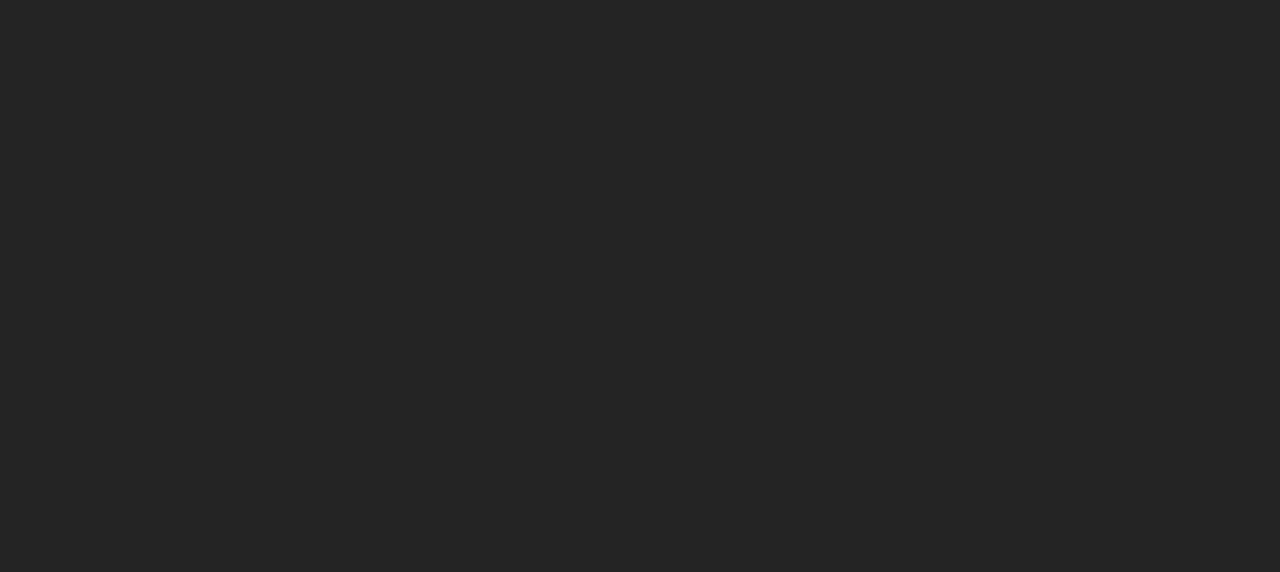
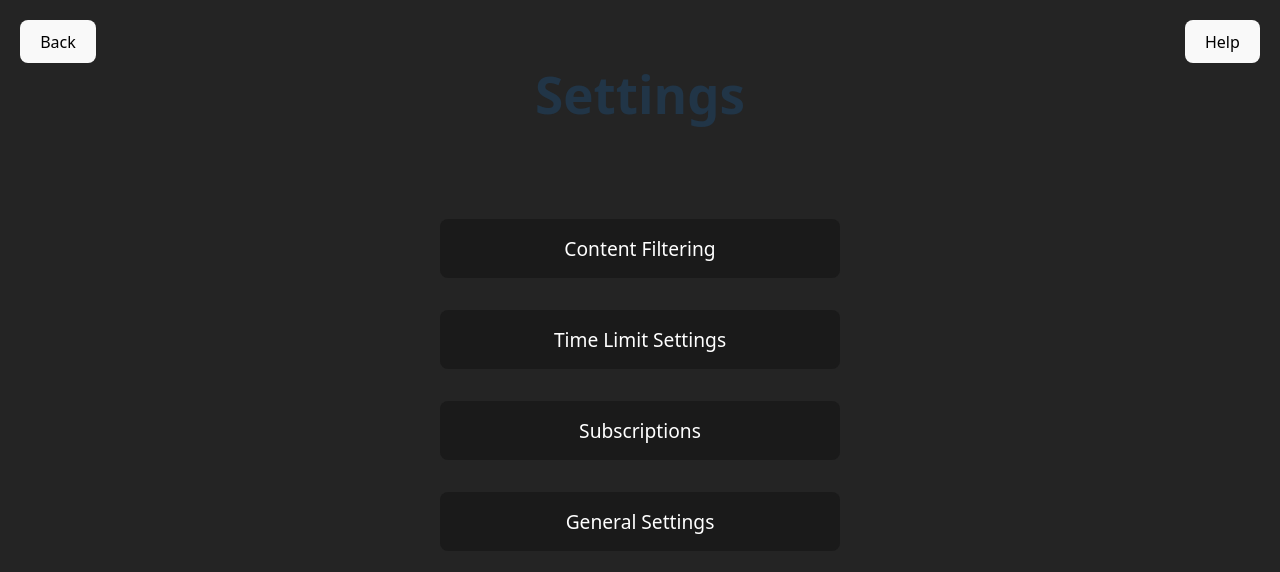
Before and after one commit to Zhai790/CPSC-481, a React (Vite) app in the folder my-react-app/: page /settings in a window 1280 px wide. Before the commit this address had no page. Shown: the top 572 px of the page. Built offline with nearby package versions, Linux system fonts and the light colour scheme.

Commit message:
Added Security and settings page

```diff
--- a/my-react-app/src/App.tsx
+++ b/my-react-app/src/App.tsx
@@ -1,13 +1,17 @@
 import { BrowserRouter as Router, Routes, Route } from "react-router-dom";
 import Welcome from "./pages/Welcome";
 import ParentHome from "./pages/ParentHome";
+import SecurityPage from './pages/SecurityPage';
+import Settings from './pages/Settings';
 
 export default function App() {
   return (
     <Router>
       <Routes>
         <Route path="/" element={<Welcome />} />
+        <Route path="/security" element={<SecurityPage />} />
         <Route path="/parent-home" element={<ParentHome />} />
+        <Route path="/settings" element={<Settings />} />
       </Routes>
     </Router>
   );
--- a/my-react-app/src/pages/ParentHome.tsx
+++ b/my-react-app/src/pages/ParentHome.tsx
@@ -1,24 +1,36 @@
 import "./ParentHome.css";
+import { useNavigate } from 'react-router-dom';
+
+
 
 const ParentHome = () => {
+  const navigate = useNavigate();
+
+  const handleBackButtonClick = () => {
+    navigate('/'); // Navigate to the Welcome page (root path)
+  };
+
+  const handleSettingsButtonClick = () => {
+    navigate('/settings'); // Navigate to the Welcome page (root path)
+  };
     return (
       <div className="page-container">
       {/* Back Button */}
-      <button className="back-button">Back</button>
+      <button onClick={handleBackButtonClick} className="back-button">Back</button>
 
       {/* Welcome message */}
       <h1 className="welcome-message">Welcome Parent_Name</h1>
 
       {/* Image Container */}
       <div className="image-container">
-        <img src="./assets/360_F_130365758_ETX4W9NYSmhfO8NGnlaHmFkC1Q0osrSx.webp" alt="Main" className="image" />
+        <img src="src/assets/360_F_130365758_ETX4W9NYSmhfO8NGnlaHmFkC1Q0osrSx.webp" alt="Main" className="image" />
       </div>
 
       {/* Buttons */}
       <div className="button-container">
-        <button className="button">Button 1</button>
-        <button className="button">Button 2</button>
-        <button className="button">Button 3</button>
+        <button className="button">Insights</button>
+        <button onClick={handleSettingsButtonClick} className="button">Settings</button>
+        <button className="button">Notifications</button>
       </div>
     </div>
   );
--- /dev/null
+++ b/my-react-app/src/pages/SecurityPage.tsx
@@ -0,0 +1,105 @@
+import { useState, useEffect } from 'react';
+import { useNavigate } from 'react-router-dom';
+
+const SecurityPage = () => {
+  const navigate = useNavigate();
+  const [, setHoldingTime] = useState(0);
+  const [isHolding, setIsHolding] = useState(false);
+  const [timer, setTimer] = useState<number | null>(null);
+
+  const handleFingerprintButtonPress = () => {
+    // Navigate to the Parent Home page
+    setTimeout(() => {
+      navigate("/parent-home");
+    }, 500); // Delay before navigating
+  };
+
+  // Timer to track how long the button is held
+  const handleMouseDown = () => {
+    setIsHolding(true);
+    setHoldingTime(0);
+
+    // Set the timer to automatically trigger navigation after 3 seconds
+    const countdownTimer = setInterval(() => {
+      setHoldingTime((prevTime) => {
+        if (prevTime >= 3) {
+          // Automatically navigate once 3 seconds have passed
+          handleFingerprintButtonPress();
+          clearInterval(countdownTimer);
+        }
+        return prevTime + 1;
+      });
+    }, 1000);
+
+    setTimer(countdownTimer); // Save the interval ID to clear it later if needed
+  };
+
+  const handleMouseUp = () => {
+    if (isHolding) {
+      setIsHolding(false);
+      clearInterval(timer!); // Clear the timer when the mouse is released
+    }
+  };
+
+  // Back button logic
+  const handleBackButtonClick = () => {
+    navigate('/'); // Navigate to the Welcome page
+  };
+
+  // Help button logic
+  const handleHelpButtonClick = () => {
+    alert("This is the help page. Please hold the fingerprint button for access.");
+  };
+
+  useEffect(() => {
+    // Cleanup interval if the component is unmounted
+    return () => {
+      if (timer) {
+        clearInterval(timer);
+      }
+    };
+  }, [timer]);
+
+
+  return (
+    <div style={{ position: 'relative', padding: '2rem', textAlign: 'center' }}>
+      {/* Back Button */}
+      <button
+        onClick={handleBackButtonClick}
+        style={{ position: 'absolute', top: '20px', left: '20px' }}
+      >
+        Back
+      </button>
+
+      {/* Help Button */}
+      <button
+        onClick={handleHelpButtonClick}
+        style={{ position: 'absolute', top: '20px', right: '20px' }}
+      >
+        Help
+      </button>
+
+      {/* Fingerprint Button */}
+      <button
+        onMouseDown={handleMouseDown}
+        onMouseUp={handleMouseUp}
+        style={{
+          padding: '2rem',
+          fontSize: '2rem',
+          background: 'url(src/assets/fingerprint-icon.webp) no-repeat center center',
+          backgroundSize: 'cover',
+          width: '200px',
+          height: '200px',
+          border: 'none',
+          cursor: 'pointer',
+        }}
+      >
+      </button>
+
+      {/* Text below the fingerprint button */}
+      <p>{isHolding ? `Scanning Fingerprint, please keep kolding...` : ''}</p>
+    </div>
+  );
+};
+
+export default SecurityPage;
--- /dev/null
+++ b/my-react-app/src/pages/Settings.tsx
@@ -0,0 +1,89 @@
+import React from 'react';
+import { useNavigate } from 'react-router-dom';
+
+const Settings = () => {
+  const navigate = useNavigate();
+
+  // Navigation logic for the back button
+  const handleBackButtonClick = () => {
+    navigate('/parent-home'); // Navigate to the Welcome page
+  };
+
+  // Navigation logic for the help button
+  const handleHelpButtonClick = () => {
+    alert("This is the help page. You can configure your settings here.");
+  };
+
+  // Button click handlers for each of the settings options
+  const handleContentFilteringClick = () => {
+    alert("Content Filtering settings will be here.");
+  };
+
+  const handleTimeLimitSettingsClick = () => {
+    alert("Time Limit settings will be here.");
+  };
+
+  const handleSubscriptionsClick = () => {
+    alert("Subscription settings will be here.");
+  };
+
+  const handleGeneralSettingsClick = () => {
+    alert("General settings will be here.");
+  };
+
+  return (
+    <div style={{ padding: '2rem', textAlign: 'center', position: 'relative' }}>
+      {/* Back Button */}
+      <button
+        onClick={handleBackButtonClick}
+        style={{ position: 'absolute', top: '20px', left: '20px' }}
+      >
+        Back
+      </button>
+
+      {/* Help Button */}
+      <button
+        onClick={handleHelpButtonClick}
+        style={{ position: 'absolute', top: '20px', right: '20px' }}
+      >
+        Help
+      </button>
+
+      {/* Header */}
+      <h1>Settings</h1>
+
+      {/* Buttons for the settings options */}
+      <div style={{ display: 'flex', flexDirection: 'column', alignItems: 'center', marginTop: '5rem' }}>
+        <button onClick={handleContentFilteringClick} style={buttonStyle}>
+          Content Filtering
+        </button>
+        <button onClick={handleTimeLimitSettingsClick} style={buttonStyle}>
+          Time Limit Settings
+        </button>
+        <button onClick={handleSubscriptionsClick} style={buttonStyle}>
+          Subscriptions
+        </button>
+        <button onClick={handleGeneralSettingsClick} style={buttonStyle}>
+          General Settings
+        </button>
+      </div>
+    </div>
+  );
+};
+
+// Button styling reused for all buttons
+const buttonStyle: React.CSSProperties = {
+  padding: '1rem 2rem',
+  fontSize: '1.2rem',
+  margin: '1rem',
+  backgroundColor: '#1a1a1a',
+  color: 'white',
+  border: 'none',
+  borderRadius: '8px',
+  cursor: 'pointer',
+  transition: 'background-color 0.3s ease',
+  width: '80%',
+  maxWidth: '400px',
+};
+
+export default Settings;
--- a/my-react-app/src/pages/Welcome.tsx
+++ b/my-react-app/src/pages/Welcome.tsx
@@ -11,7 +11,7 @@ export default function Welcome() {
 
       <div className="button-container">
         <button className="kids-button">Kids</button>
-        <button className="parents-button" onClick={() => navigate("/parent-home")}>Parents</button>
+        <button className="parents-button" onClick={() => navigate("/security")}>Parents</button>
       </div>
 
       <button className="help-button">Help</button>
```
Also changed, not shown: my-react-app/src/assets/fingerprint-icon.webp (added).
